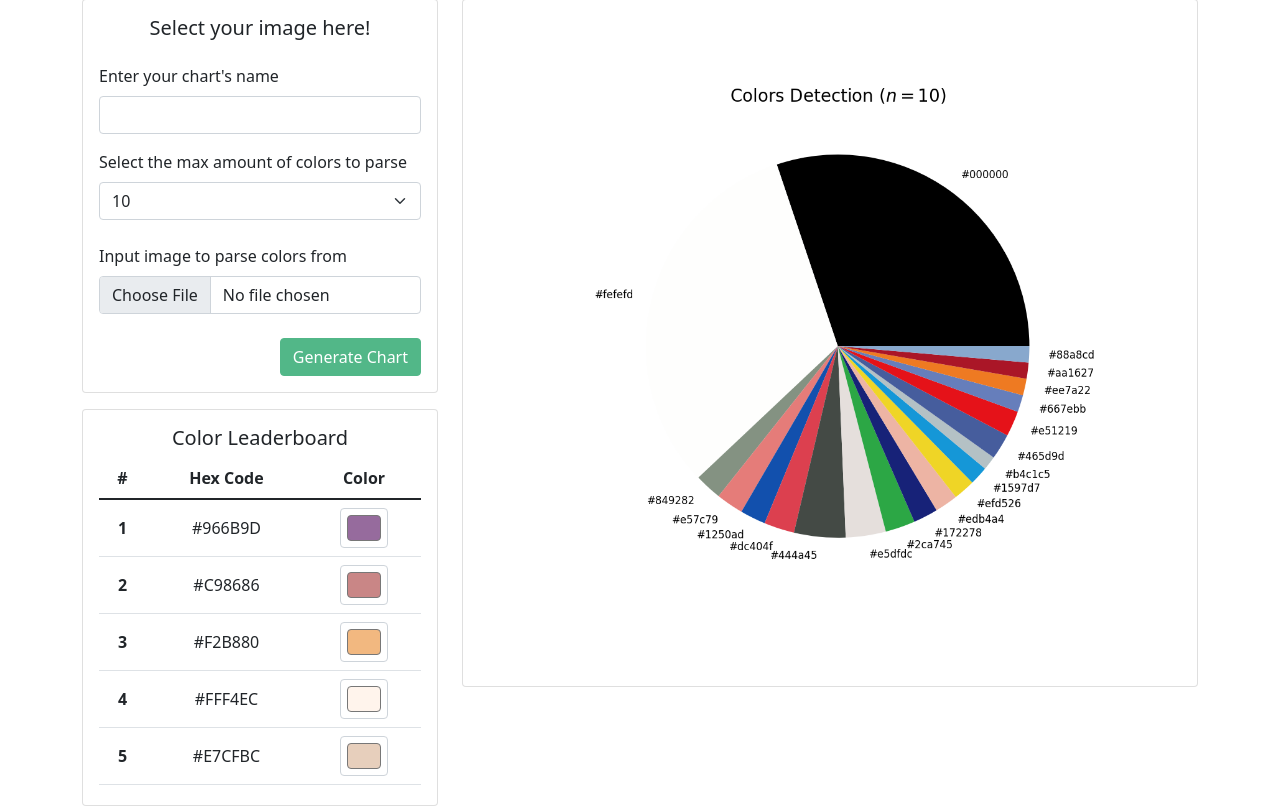
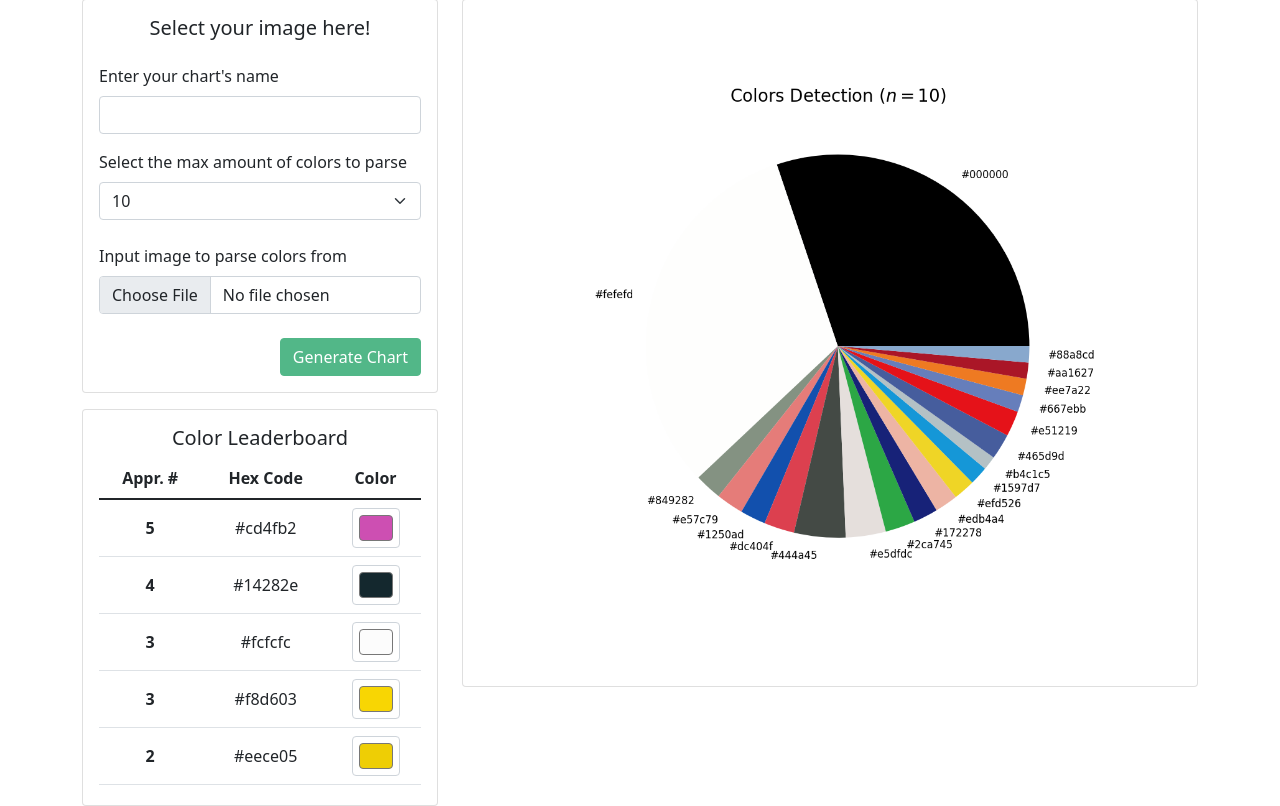
Before and after one commit to zakpruitt/coloject, a Flask app: page / in a window 1280 px wide. Shown: the part 144-950 px from the top of the page. Run offline with Flask 2, Linux system fonts and the light colour scheme; parts of the project's set-up code (start-up, migrations or seed data) failed here and were passed over.

Commit message:
displaying color rankings

```diff
--- a/color_model.py
+++ b/color_model.py
@@ -47,3 +47,13 @@ class Color:
             return self.cursor.fetchone() is not None
         finally:
             self.lock.release()
+
+    def get_top_colors(self):
+        try:
+            self.lock.acquire(True)
+            self.cursor.execute('''
+                                SELECT hex, apperance FROM color ORDER BY apperance DESC LIMIT 5
+                                ''')
+            return self.cursor.fetchall()
+        finally:
+            self.lock.release()
--- a/main.py
+++ b/main.py
@@ -1,15 +1,19 @@
 import os
 from flask import Flask, render_template, request
 from color_chart import generate_color_chart
-
+from color_model import Color
 
 app = Flask(__name__)
-
+color_db = Color()
 
 @app.route('/', methods=['GET', 'POST'])
 def index():
+    # get top colors
+    top_colors = color_db.get_top_colors()
+    print(top_colors)
+
     if request.method == "GET":
-        return render_template('index.html', chart_path="./static/colors.png")
+        return render_template('index.html', chart_path="./static/colors.png", top_colors=top_colors)
     else:
         # get form data
         chart_name = request.form["chartNameInput"]
@@ -21,7 +25,7 @@ def index():
         generate_color_chart(chart_name, n_color, img)
 
         # load page with chart
-        return render_template('index.html', chart_path="./static/temp/" + img.filename)
+        return render_template('index.html', chart_path="./static/temp/" + img.filename, top_colors=top_colors)
 
 
 def empty_temp():
--- a/templates/index.html
+++ b/templates/index.html
@@ -70,52 +70,22 @@
                         <table class="table text-center">
                             <thead>
                                 <tr>
-                                    <th scope="col">#</th>
+                                    <th scope="col">Appr. #</th>
                                     <th scope="col">Hex Code</th>
                                     <th scope="col">Color</th>
                                 </tr>
                             </thead>
                             <tbody>
+                                {% for color in top_colors %}
                                 <tr>
-                                    <th scope="row">1</th>
-                                    <td>#966B9D</td>
+                                    <th scope="row">{{ color[1] }}</th>
+                                    <td>{{ color[0] }}</td>
                                     <td>
                                         <input type="color" height="100"
-                                            class="form-control color-picker form-control-color" value="#966B9D">
+                                            class="form-control color-picker form-control-color" value="{{ color[0] }}">
                                     </td>
                                 </tr>
-                                <tr>
-                                    <th scope="row">2</th>
-                                    <td>#C98686</td>
-                                    <td>
-                                        <input type="color" height="100"
-                                            class="form-control color-picker form-control-color" value="#C98686">
-                                    </td>
-                                </tr>
-                                <tr>
-                                    <th scope="row">3</th>
-                                    <td>#F2B880</td>
-                                    <td>
-                                        <input type="color" height="100"
-                                            class="form-control color-picker form-control-color" value="#F2B880">
-                                    </td>
-                                </tr>
-                                <tr>
-                                    <th scope="row">4</th>
-                                    <td>#FFF4EC</td>
-                                    <td>
-                                        <input type="color" height="100"
-                                            class="form-control color-picker form-control-color" value="#FFF4EC">
-                                    </td>
-                                </tr>
-                                <tr>
-                                    <th scope="row">5</th>
-                                    <td>#E7CFBC</td>
-                                    <td>
-                                        <input type="color" height="100"
-                                            class="form-control color-picker form-control-color" value="#E7CFBC">
-                                    </td>
-                                </tr>
+                                {% endfor %}
                             </tbody>
                         </table>
                     </div>
```
Also changed, not shown: data/database.db, 3 other files.
